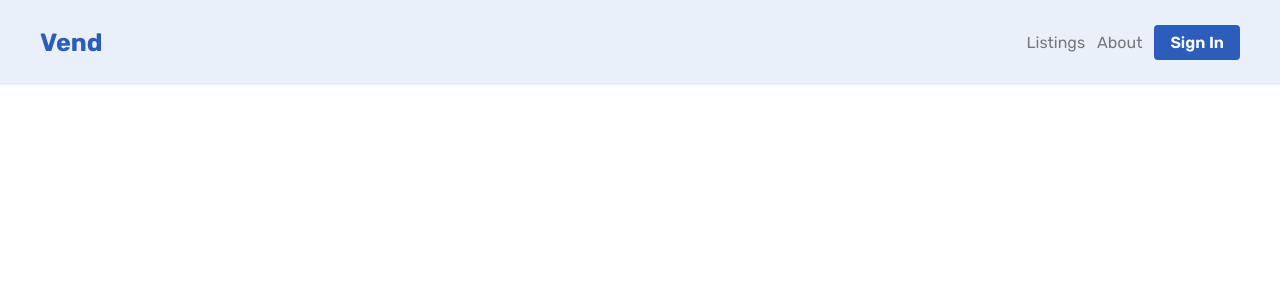
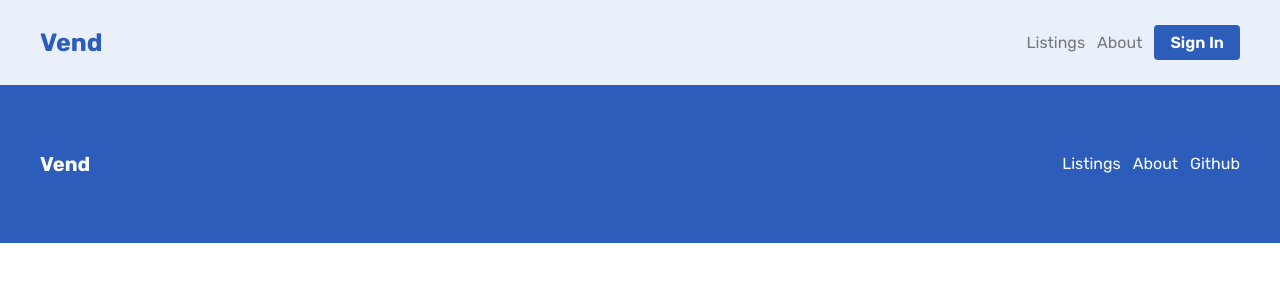
Before and after one commit to nulfrost/vend, a Next.js app: page / in a window 1280 px wide. Shown: the top 300 px of the page. Built offline with nearby package versions, Linux system fonts and the light colour scheme.

Commit message:
created footer component

```diff
--- /dev/null
+++ b/components/Footer.tsx
@@ -0,0 +1,32 @@
+import Link from "next/link";
+
+export default function Footer() {
+  return (
+    <footer className="flex flex-col justify-between px-10 py-16 md:flex-row md:items-center bg-primary-500">
+      <Link href="/">
+        <a className="mb-4 font-bold text-white text-heading-1 md:mb-0">Vend</a>
+      </Link>
+      <ul className="flex space-x-3 text-white">
+        <li>
+          <Link href="/listings">
+            <a>Listings</a>
+          </Link>
+        </li>
+        <li>
+          <Link href="/about">
+            <a>About</a>
+          </Link>
+        </li>
+        <li>
+          <a
+            href="https://github.com/nulfrost/vend"
+            target="_blank"
+            rel="noreferrer noopener"
+          >
+            Github
+          </a>
+        </li>
+      </ul>
+    </footer>
+  );
+}
--- a/pages/index.tsx
+++ b/pages/index.tsx
@@ -1,8 +1,10 @@
 import Navbar from "~/components/Navbar";
+import Footer from "~/components/Footer";
 
 const IndexPage = () => (
   <div>
     <Navbar />
+    <Footer />
   </div>
 );
 
```
